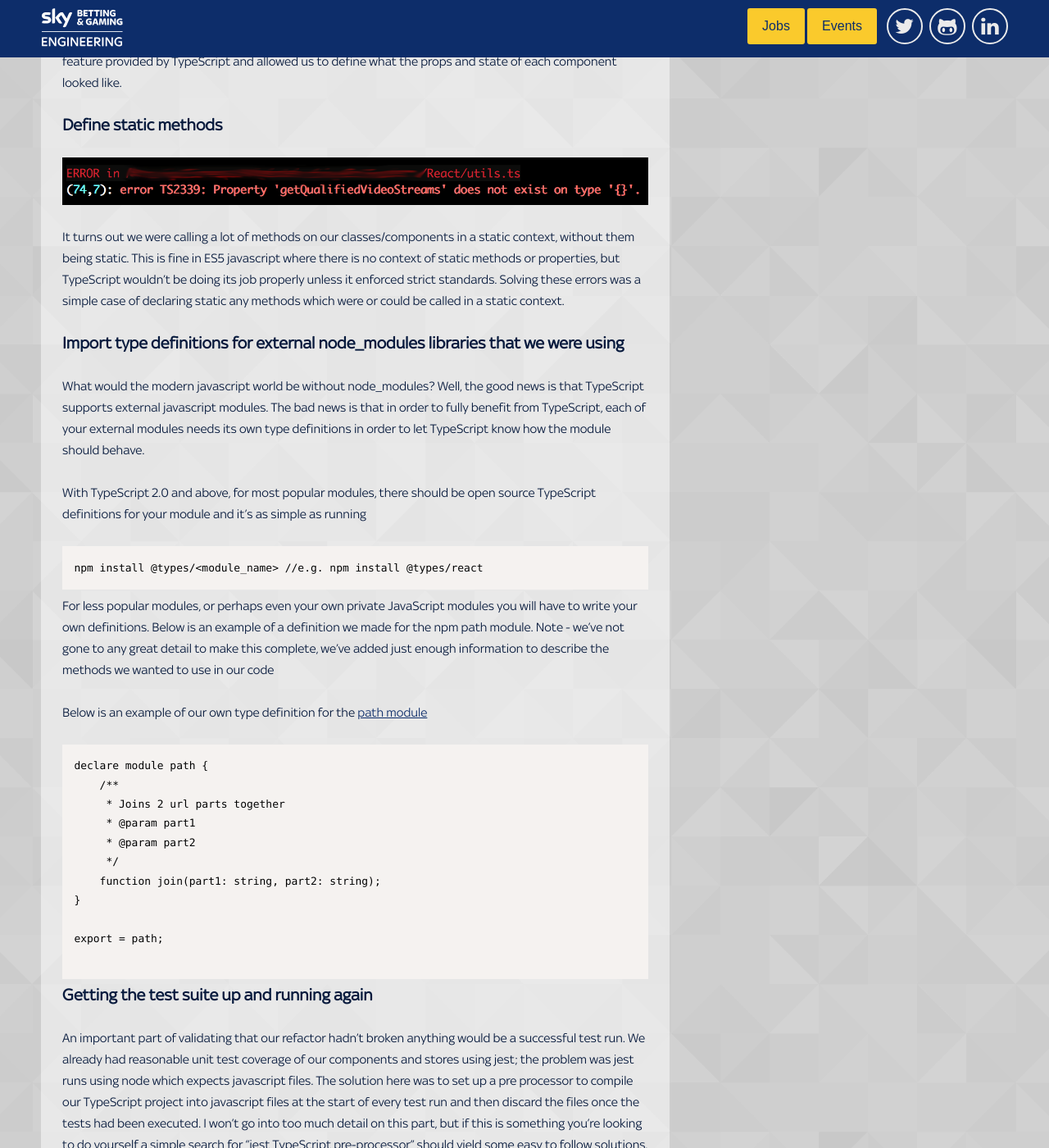
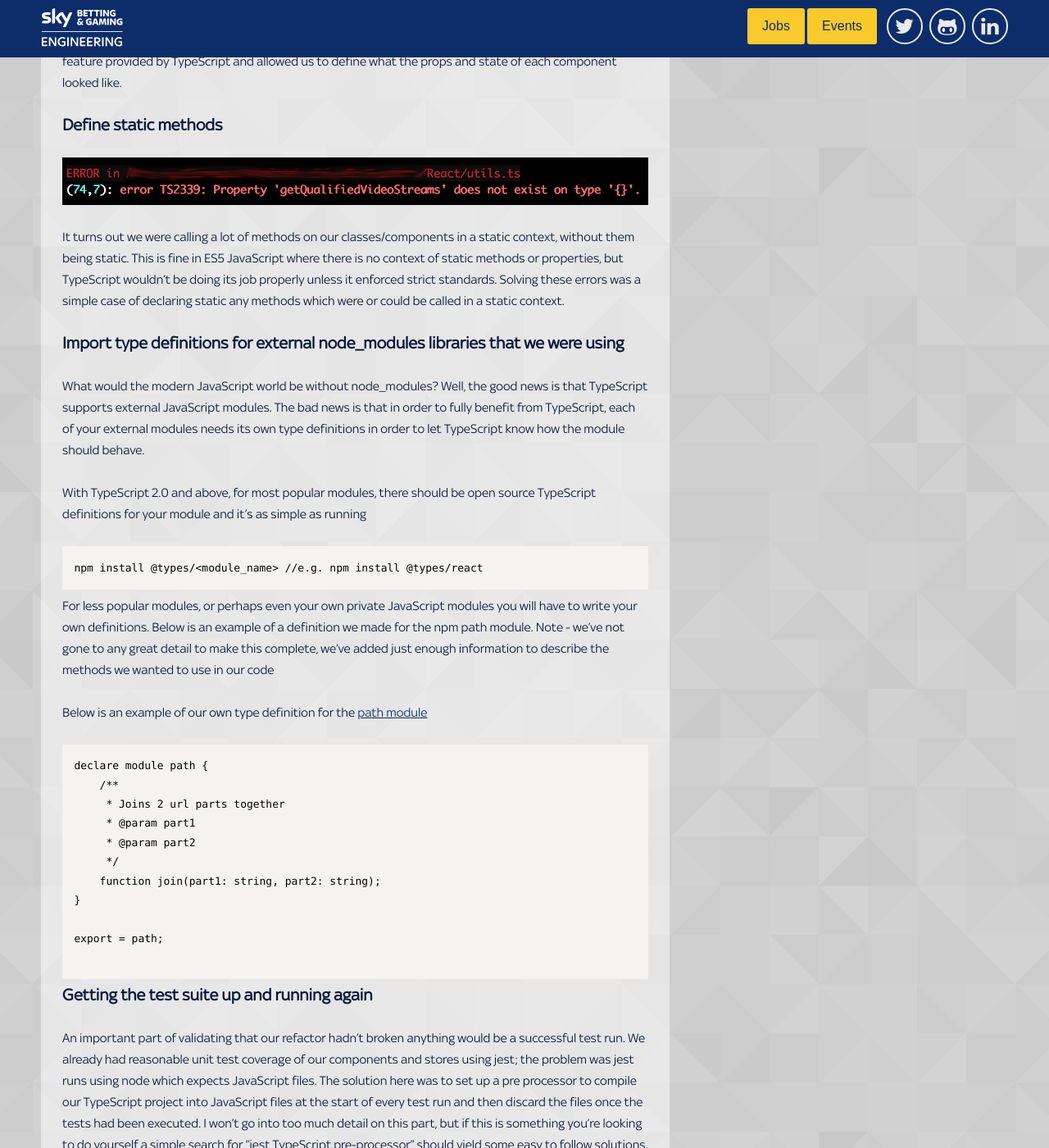
Before and after one commit to skybet/skybet.github.io, a Jekyll site: the page built from _posts/2017-03-28-bettracker-typescript.md, in a window 1280 px wide and 1400 px high, scrolled down 4439 px. Shown: the whole window at 82% size. Built offline with Jekyll 4.4.1, drawn with Linux system fonts in a browser that asks for light colours; nearby versions of some CDN libraries; some web fonts are replaced; comment, search, counter and statistics services are not loaded; some of the changed text lies outside the part shown.

Commit message:
consistent casing on JaVaSCripT

````diff
--- a/_posts/2017-03-28-bettracker-typescript.md
+++ b/_posts/2017-03-28-bettracker-typescript.md
@@ -43,7 +43,7 @@
 
 
 ### Converting to TypeScript
-Following the logic that TypeScript was just a superset of javascript, we were hoping it would just be a case of renaming all of our files and swapping babel for TypeScript in our build process. What actually happened was a bit different, we'd expected a couple of rough edges when we moved to TypeScript, but nothing on the scale that we experienced. Integrating TypeScript as part of the build process was rather straight forwards, but when we ran TypeScript compile on our codebase we were faced with an absolute mountain of errors at the static analysis stage.
+Following the logic that TypeScript was just a superset of JavaScript, we were hoping it would just be a case of renaming all of our files and swapping babel for TypeScript in our build process. What actually happened was a bit different, we'd expected a couple of rough edges when we moved to TypeScript, but nothing on the scale that we experienced. Integrating TypeScript as part of the build process was rather straight forwards, but when we ran TypeScript compile on our codebase we were faced with an absolute mountain of errors at the static analysis stage.
  On first pass, we were presented with about 1800 errors all looking a bit like the following:
 
 ![A long list of error messages we encountered the first time we ran typescript compile](/images/mybets-typescript/compile-errors.png)
@@ -56,11 +56,11 @@
 ### Define static methods
 ![Static Type Error](/images/mybets-typescript/static-type.png)
 
-It turns out we were calling a lot of methods on our classes/components in a static context, without them being static. This is fine in ES5 javascript where there is no context of static methods or properties, but TypeScript wouldn't be doing its job properly unless it enforced strict standards. Solving these errors was a simple case of declaring static any methods which were or could be called in a static context.
+It turns out we were calling a lot of methods on our classes/components in a static context, without them being static. This is fine in ES5 JavaScript where there is no context of static methods or properties, but TypeScript wouldn't be doing its job properly unless it enforced strict standards. Solving these errors was a simple case of declaring static any methods which were or could be called in a static context.
 
 
 ### Import type definitions for external node_modules libraries that we were using
-What would the modern javascript world be without node_modules? Well, the good news is that TypeScript supports external javascript modules. The bad news is that in order to fully benefit from TypeScript, each of your external modules needs its own type definitions in order to let TypeScript know how the module should behave.
+What would the modern JavaScript world be without node_modules? Well, the good news is that TypeScript supports external JavaScript modules. The bad news is that in order to fully benefit from TypeScript, each of your external modules needs its own type definitions in order to let TypeScript know how the module should behave.
 
 With TypeScript 2.0 and above, for most popular modules, there should be open source TypeScript definitions for your module and it's as simple as running
 ```
@@ -86,7 +86,7 @@
 
 ### Getting the test suite up and running again
 
-An important part of validating that our refactor hadn't broken anything would be a successful test run. We already had reasonable unit test coverage of our components and stores using jest; the problem was jest runs using node which expects javascript files. The solution here was to set up a pre processor to compile our TypeScript project into javascript files at the start of every test run and then discard the files once the tests had been executed. I won't go into too much detail on this part, but if this is something you're looking to do yourself a simple search for "jest TypeScript pre-processor" should yield some easy to follow solutions.
+An important part of validating that our refactor hadn't broken anything would be a successful test run. We already had reasonable unit test coverage of our components and stores using jest; the problem was jest runs using node which expects JavaScript files. The solution here was to set up a pre processor to compile our TypeScript project into JavaScript files at the start of every test run and then discard the files once the tests had been executed. I won't go into too much detail on this part, but if this is something you're looking to do yourself a simple search for "jest TypeScript pre-processor" should yield some easy to follow solutions.
 
 ## Releasing it
 We thought long and hard about how we could release our refactor in an incremental manner but due to our build process producing a single artifact, this wasn't going to be possible without a significant re-shuffle of the way we built and released our code, so probably not worth it. We did however want as seamless a release as possible so we had to make sure everything fitted in well with our current build process. Fortunately this was made easy for us as the build process just runs gulp from our project root directory so as long as gulp could run using the same command as before and produce a single ES5 artifact in the same location as before, we would be ok.
@@ -110,7 +110,7 @@
 We've come a long way; what was initially a project to add a bit more clarity to our models turned into a full scale refactor of our My Bets product. The work done took a lot longer than initially planned, and there were some scary moments when we thought that the challenge of a re-factor of such a large codebase was too much: refer back to the wall of errors when we first ran TypeScript.
 
 Key things we taken away from this project are:
-- TypeScript isn't exactly a superset of javascript, not all javascript will compile error free under TypeScript - this is a good thing though, it's the reason we're using TypeScript, to make our code more correct
+- TypeScript isn't exactly a superset of JavaScript, not all JavaScript will compile error free under TypeScript - this is a good thing though, it's the reason we're using TypeScript, to make our code more correct
 - When you first convert to TypeScript, there are a *lot* of errors; sometimes this leads you to go for the solution which makes the error disappear rather than the best solution
 - Upon releasing our code we noticed a few front end performance flaws, this had only become apparent upon releasing our code - which does mean that our ES6 code compiled via TypeScript was slower than our es5 code compiled via babel - but once we'd tightened up this performance flaw (under use of [componentShouldUpdate](https://facebook.github.io/react/docs/optimizing-performance.html#avoid-reconciliation)), our code ran even faster than before.
-- Most importantly we feel, as a team, our codebase has become easier to work with and comprehend whilst developing and besides the initial effort made to convert the codebase to TypeScript, there's no real additional overhead when developing new features using TypeScript rather than javascript.
+- Most importantly we feel, as a team, our codebase has become easier to work with and comprehend whilst developing and besides the initial effort made to convert the codebase to TypeScript, there's no real additional overhead when developing new features using TypeScript rather than JavaScript.
````
Also changed, not shown: other parts of _posts/2017-03-28-bettracker-typescript.md (+1 -1 lines).
